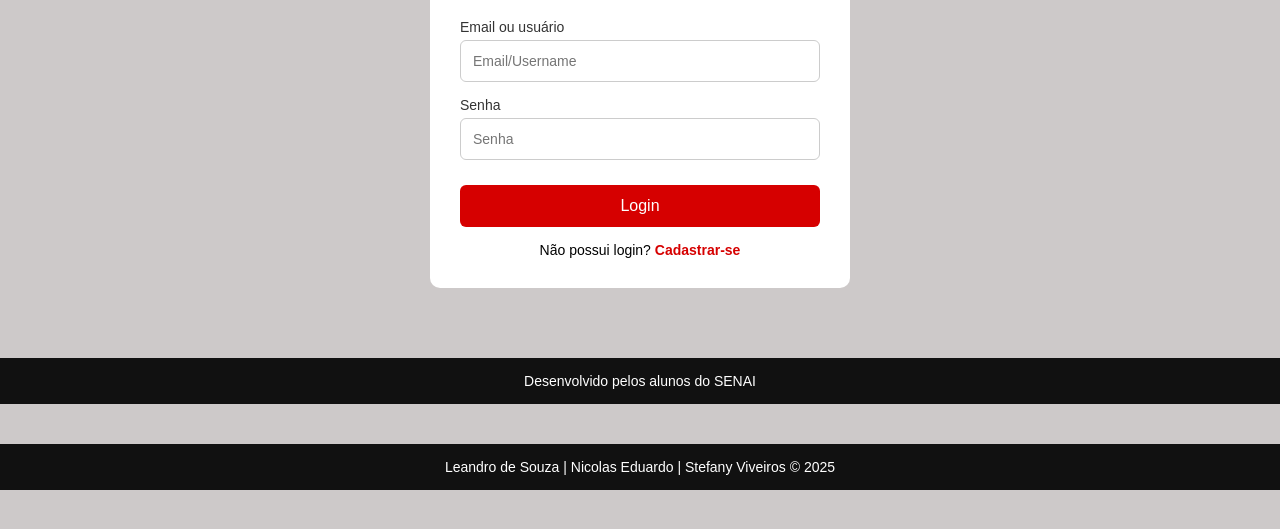
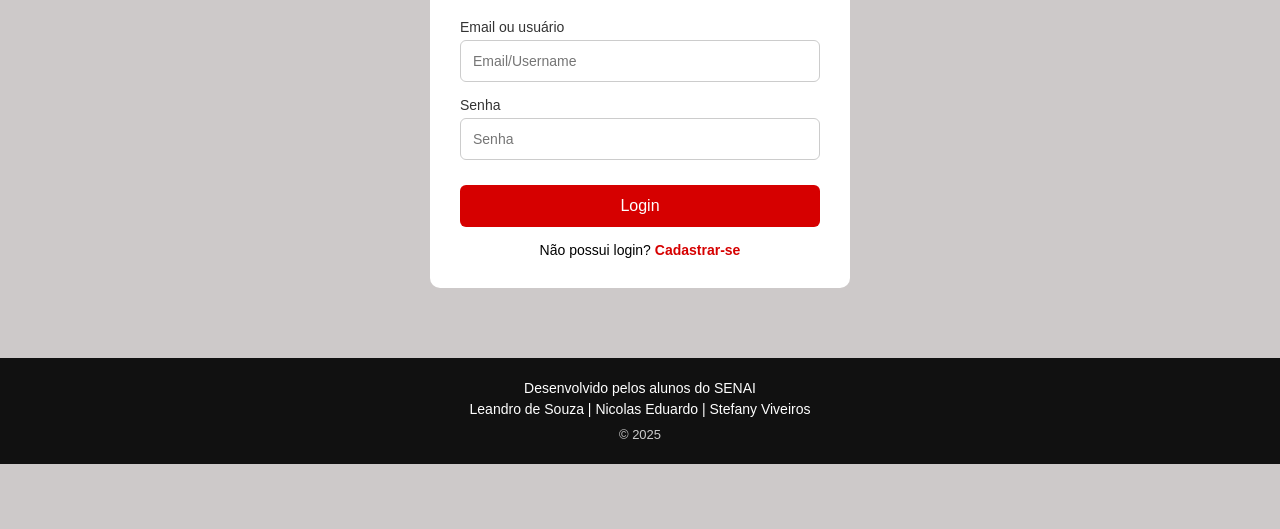
Before and after one commit to Stefany-viveiros/projeto-senai-alunos, a plain HTML site: page html/login.html in a window 1280 px wide. Shown: the part 189-718 px from the top of the page. Drawn offline with Linux system fonts and the light colour scheme.

Commit message:
Adicionando atualizações no footer na página login

```diff
--- a/css/login.css
+++ b/css/login.css
@@ -142,11 +142,27 @@ button:hover {
 }
 
 
-footer p {
-    margin-top: 40px;
+.footer {
     background: #111;
     color: #fff;
+    margin-top: 40px;
+}
+
+.footer-container {
+    max-width: 1200px;
+    margin: auto;
+    padding: 20px 15px;
     text-align: center;
-    padding: 15px;
+}
+
+.footer p {
     font-size: 14px;
+    line-height: 1.5;
 }
+
+.footer span {
+    display: block;
+    margin-top: 5px;
+    font-size: 13px;
+    color: #ccc;
+}
```
Also changed, not shown: html/login.html (+1 -2 lines).
